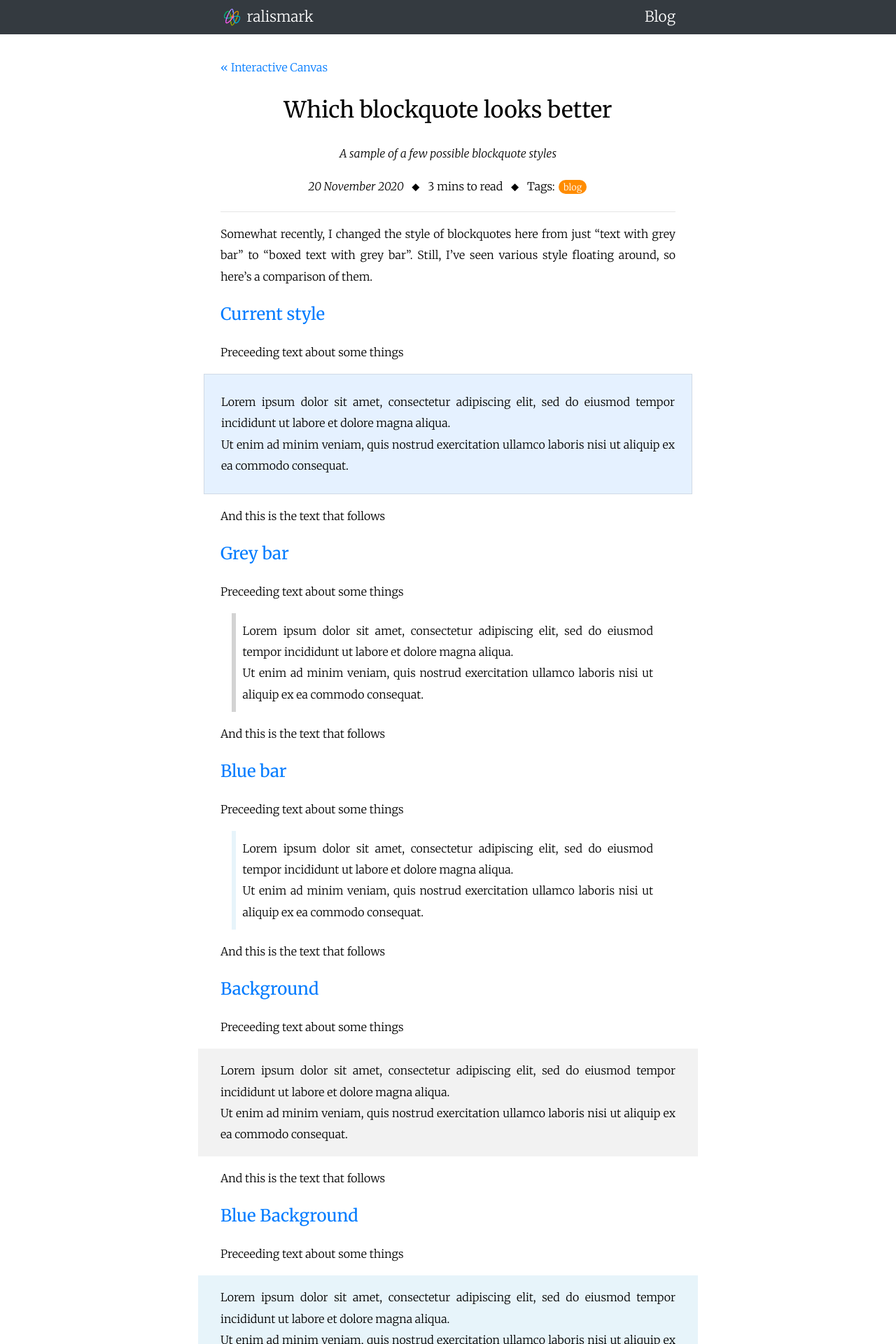
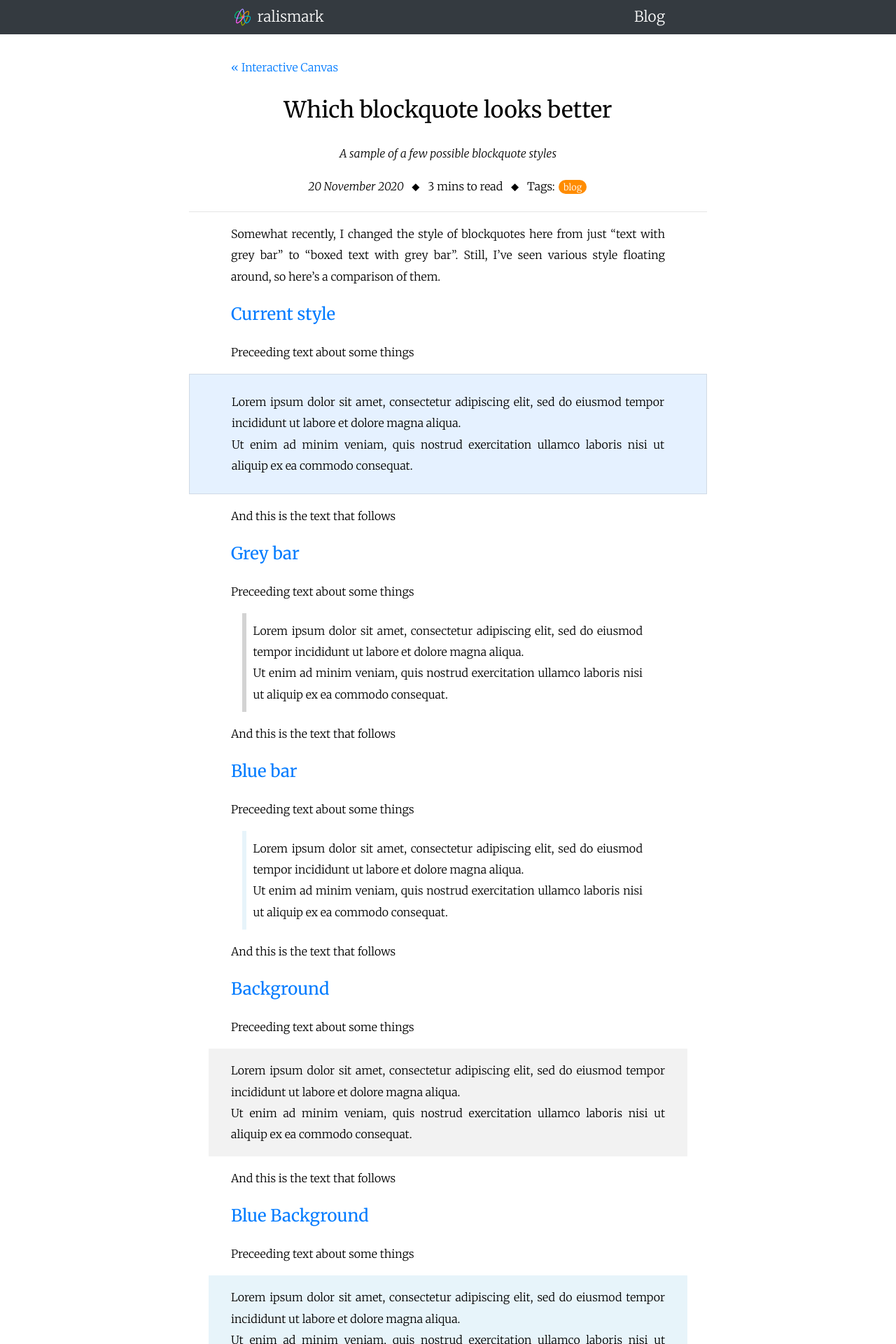
Before and after one commit to ralismark/ralismark.github.io, a Jekyll site: the page built from _interactives/2020-11-20-blockquote-style.md, in a window 1280 px wide. Shown: the top 1920 px of the page at 70% size. Built offline with Jekyll 4.4.1, drawn with Linux system fonts in a browser that asks for light colours; nearby versions of some CDN libraries.

Commit message:
Support bleed

```diff
--- a/_layouts/post.html
+++ b/_layouts/post.html
@@ -5,7 +5,7 @@ main_attr: class="h-entry"
 
 {% include post-nav.html %}
 
-<header class="post-meta fenced-b mb-1 text-centre">
+<header class="post-meta fenced-b mb-1 text-centre bleed">
 	<h1 id="post-title" class="p-name">{{ page.title | escape }}</h1>
 	<p class="p-summary"><em>
 		{{ page.excerpt }}
--- a/_sass/default.scss
+++ b/_sass/default.scss
@@ -38,11 +38,9 @@ main {
 
 blockquote {
 	@include card;
+	@include bleed;
 
-	box-sizing: content-box;
-	margin-left: -1.5rem;
-	margin-right: -1.5rem;
-	padding: 0.5rem 1.5rem; // <p> has 1rem margin
+	padding: 0.5rem var(--bleed-size); // <p> has 1rem margin
 	background: transparentize($accent, 0.9);
 }
 
--- a/_sass/foundation.scss
+++ b/_sass/foundation.scss
@@ -181,6 +181,14 @@ textarea {
 	.my-#{$i} { margin-top:    $i * 1rem; margin-bottom: $i * 1rem; }
 }
 
+@mixin bleed {
+	margin-left:  calc(-1 * var(--bleed-size));
+	margin-right: calc(-1 * var(--bleed-size));
+	width: calc(100% + 2*var(--bleed-size));
+	max-width: unset !important;
+}
+.bleed { @include bleed; }
+
 // Sizing
 .bounded {
 	& > *, img, svg {
--- a/assets/main.scss
+++ b/assets/main.scss
@@ -12,10 +12,16 @@ $accent: #007bff;
 $hr-fg: rgba(127, 127, 127, 0.2);
 
 html {
-	--content-width: 650px;
+	--bleed-size: 60px;
+	--content-width: 620px;
 
-	@media(max-width: 800px) {
+	@media(max-width: 900px) {
+		--bleed-size: 30px;
+	}
+
+	@media(max-width: 700px) {
 		--content-width: 90%;
+		--bleed-size: 5%;
 	}
 }
 
```
